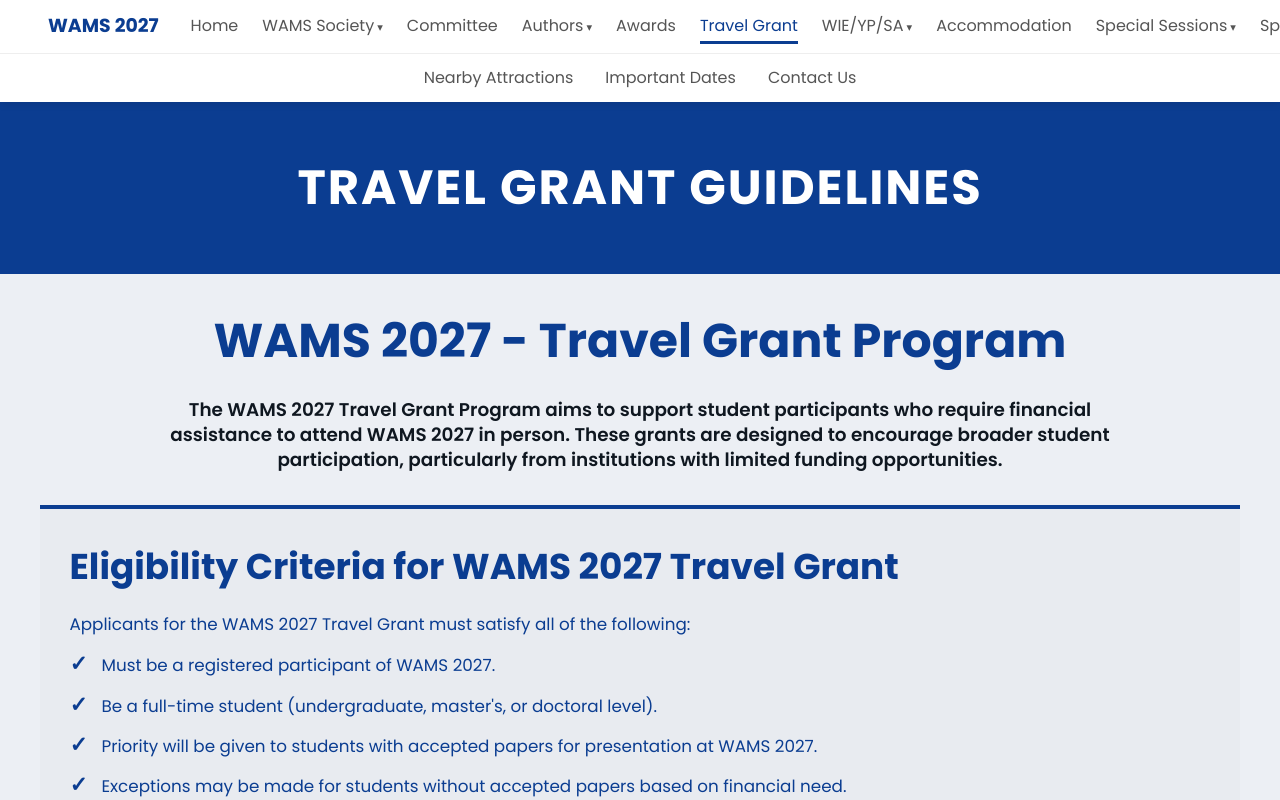
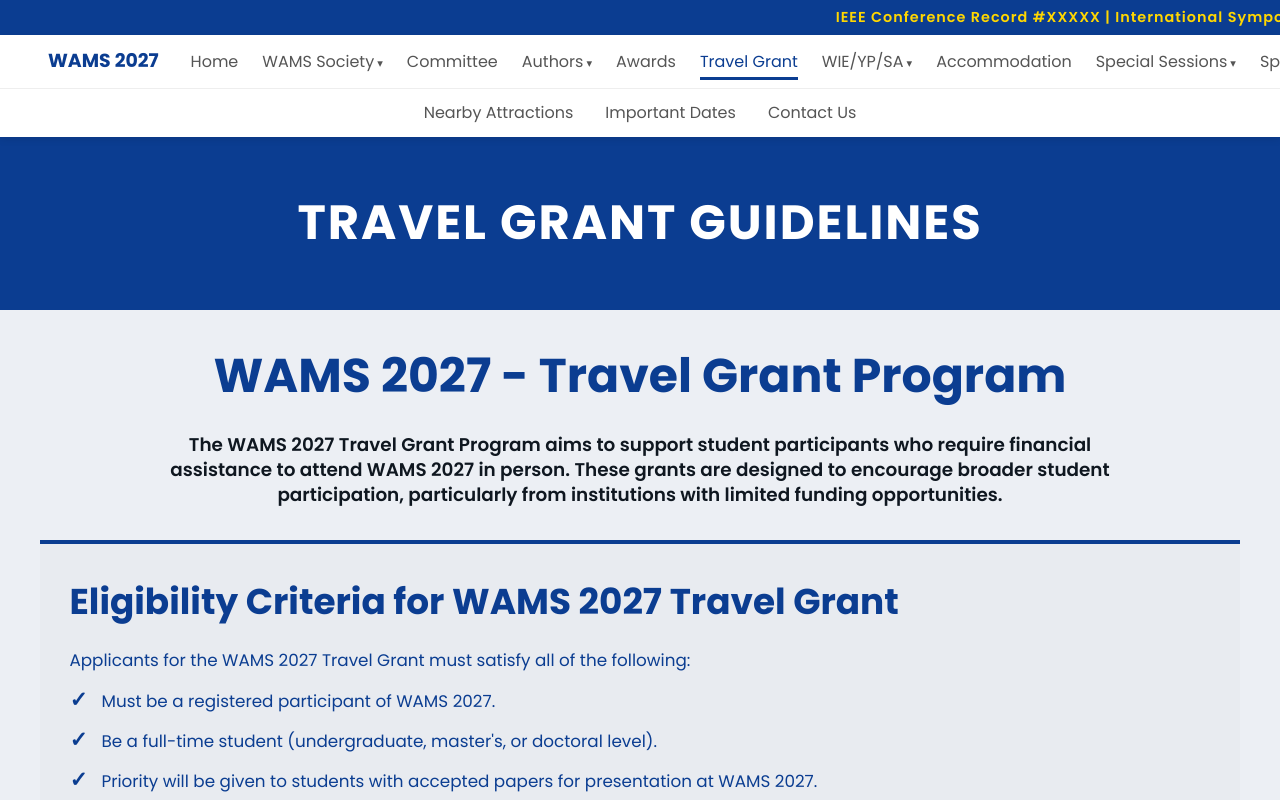
Before and after one commit to kumari01/WAM2027SITE, a React app in the folder frontend/: page /travel-grant in a window 1280 px wide. Shown: the top 800 px of the page. Built offline with nearby package versions, Linux system fonts and the light colour scheme; the HTML template or start-up script is replaced by a standard one.

Commit message:
Navbar update in TravelGrant page

```diff
--- a/frontend/src/pages/TravelGrantPage/TravelGrant.jsx
+++ b/frontend/src/pages/TravelGrantPage/TravelGrant.jsx
@@ -60,6 +60,11 @@ const importantDates = [
 function TravelGrantPage() {
 	return (
 		<div className="travel-grant-page">
+			<div className="top-bar">
+				<div className="top-bar-content">
+					IEEE Conference Record #XXXXX | International Symposium
+				</div>
+			</div>
 			<Navbar />
 
 			<section className="travel-hero">
```
